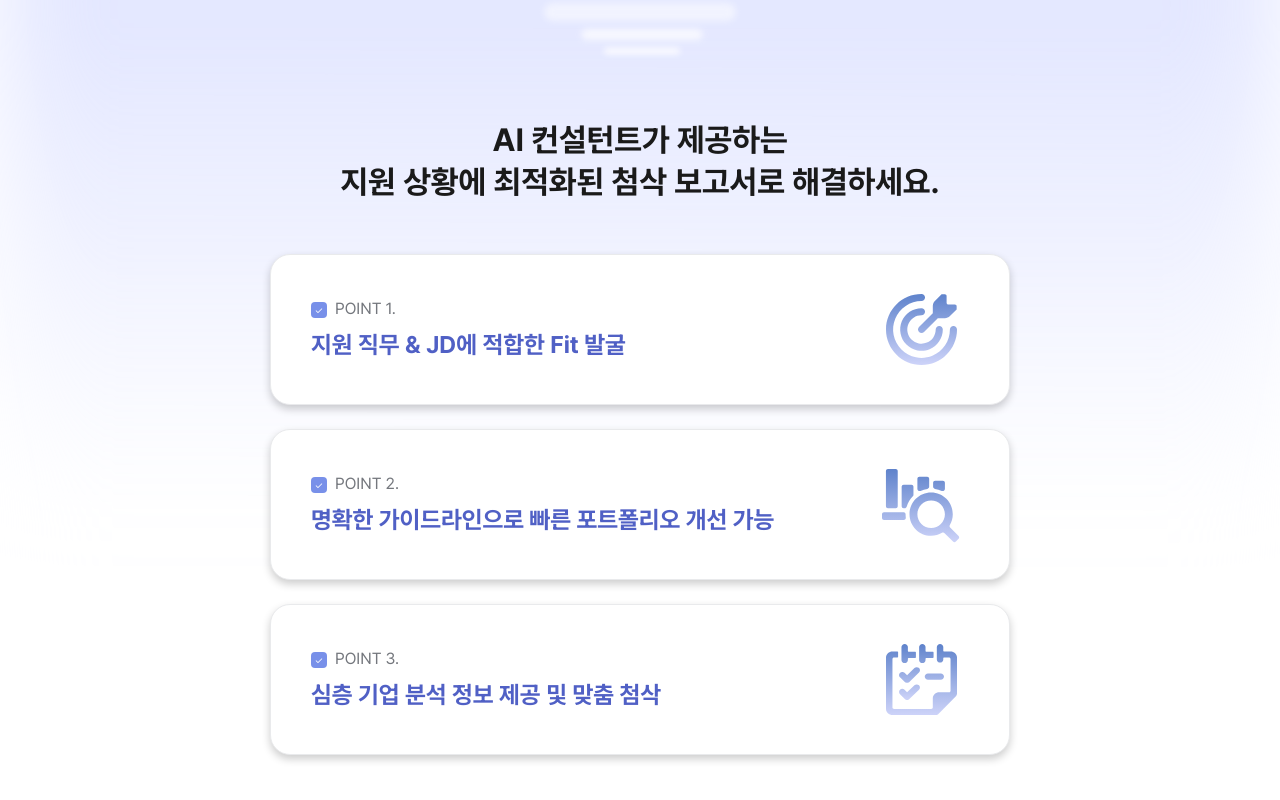
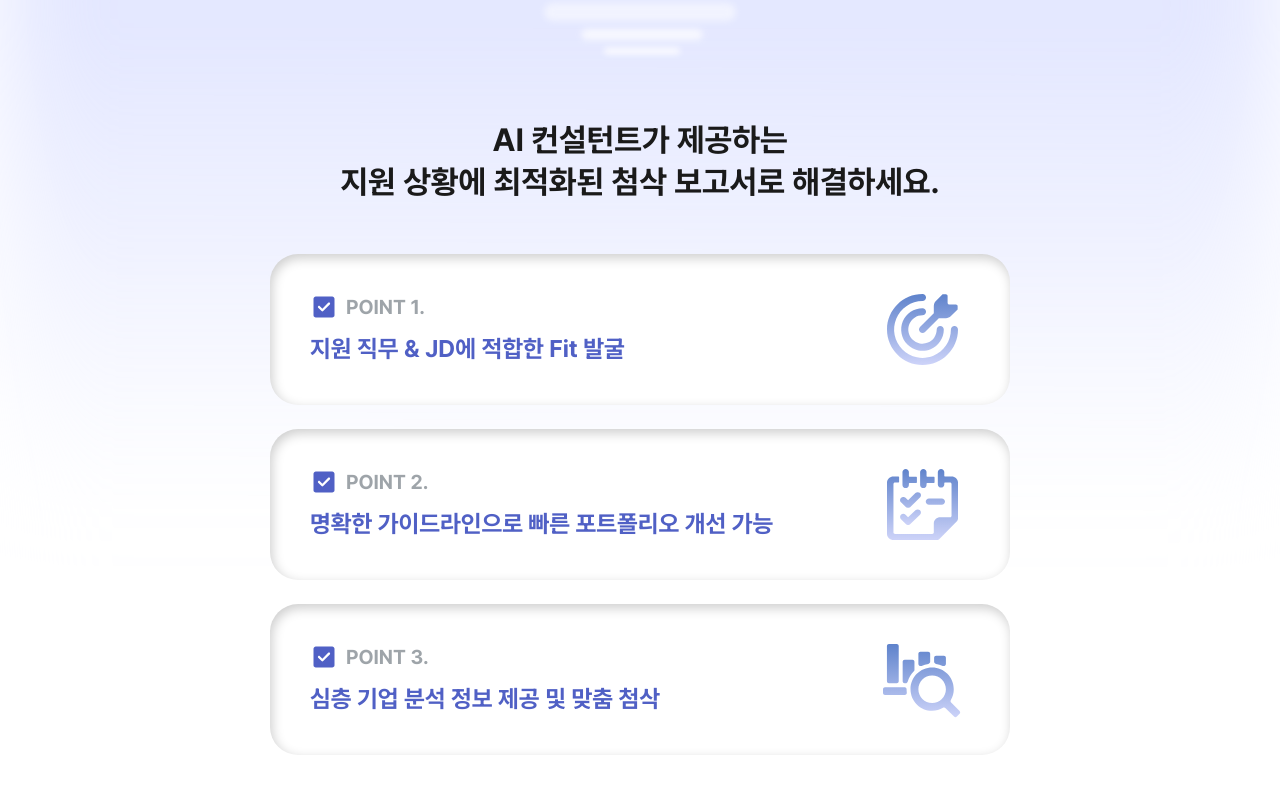
Before and after one commit to Teamie71/folioo-front, a Next.js app: page / in a window 1280 px wide. Shown: the part 5213-6013 px from the top of the page. Built offline with nearby package versions, Linux system fonts and the light colour scheme; no server answers.

Commit message:
🎨 Style: 랜딩 첨삭 포인트 카드 디자인 정렬

```diff
--- a/src/features/landing/components/LandingPageContent.tsx
+++ b/src/features/landing/components/LandingPageContent.tsx
@@ -7,6 +7,7 @@ import { CommonButton } from '@/components/CommonButton';
 import Footer from '@/components/Footer';
 import { useAuthStore } from '@/store/useAuthStore';
 import { LandingVideo } from './LandingVideo';
+import { PortfoliloPoints } from './PortfolioPoints';
 import { StartCorrectionButton } from './StartCorrectionButton';
 
 type ServiceCardProps = {
@@ -43,24 +44,6 @@ const solutionCards = [
       'AI 에이전트가 활동 자료와\n지원 서류를 바탕으로\n경험을 정리해줘요!',
     connector: 'dual-right' as const,
     gradient: 'linear-gradient(-64.14626deg, #CCDBFF 15.769%, #F6F8FF 98.691%)',
-  },
-];
-
-const portfolioPoints = [
-  {
-    label: 'POINT 1.',
-    title: '지원 직무 & JD에 적합한 Fit 발굴',
-    iconSrc: '/landing/fit-icon.svg',
-  },
-  {
-    label: 'POINT 2.',
-    title: '명확한 가이드라인으로 빠른 포트폴리오 개선 가능',
-    iconSrc: '/landing/guideline-icon.svg',
-  },
-  {
-    label: 'POINT 3.',
-    title: '심층 기업 분석 정보 제공 및 맞춤 첨삭',
-    iconSrc: '/landing/analysis-icon.svg',
   },
 ];
 
@@ -692,32 +675,8 @@ export function LandingPageContent() {
               <br />
               지원 상황에 최적화된 첨삭 보고서로 해결하세요.
             </h3>
-            <div className='mt-12 space-y-4 sm:mt-[3.125rem] sm:space-y-6'>
-              {portfolioPoints.map((point) => (
-                <article
-                  key={point.label}
-                  className='border-gray3 shadow-chat-card flex min-h-[7rem] items-center justify-between rounded-[1.25rem] border bg-white px-5 py-4 text-left sm:min-h-[9.4375rem] sm:px-10'
-                >
-                  <div>
-                    <p className='text-gray6 text-[0.875rem] leading-[150%] sm:text-[1rem]'>
-                      <span className='mr-2 inline-flex h-4 w-4 items-center justify-center rounded-sm bg-[#7890E9] text-[0.625rem] text-white'>
-                        ✓
-                      </span>
-                      {point.label}
-                    </p>
-                    <p className='text-main mt-2 text-[1.125rem] leading-[130%] font-bold sm:text-[1.5rem]'>
-                      {point.title}
-                    </p>
-                  </div>
-                  <Image
-                    src={point.iconSrc}
-                    alt=''
-                    width={95}
-                    height={95}
-                    className='h-12 w-12 shrink-0 sm:h-[5.9375rem] sm:w-[5.9375rem]'
-                  />
-                </article>
-              ))}
+            <div className='mt-12 sm:mt-[3.125rem]'>
+              <PortfoliloPoints />
             </div>
           </div>
         </div>
--- a/src/features/landing/components/PortfolioPoints.tsx
+++ b/src/features/landing/components/PortfolioPoints.tsx
@@ -50,7 +50,7 @@ export const PortfoliloPoints = () => {
                 </span>
               </h3>
             </div>
-            <div className='flex h-[3.75rem] w-[3.75rem] shrink-0 items-center justify-center overflow-visible md:h-[6rem] md:w-[6rem] [&_svg]:h-full [&_svg]:w-full [&_svg]:flex-shrink-0'>
+            <div className='flex h-[3.75rem] w-[3.75rem] shrink-0 items-center justify-center overflow-visible md:h-[5.9375rem] md:w-[5.9375rem] [&_svg]:h-full [&_svg]:w-full [&_svg]:flex-shrink-0'>
               {PointIcon ? (
                 <PointIcon id={`${uniqueId}-${point.number}`} />
               ) : null}
```
